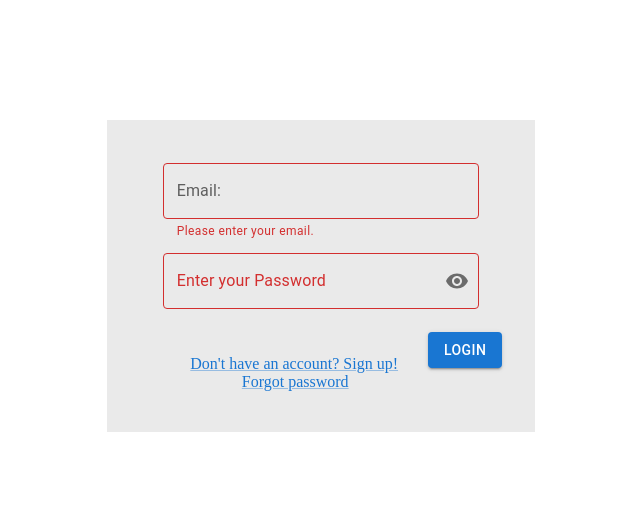
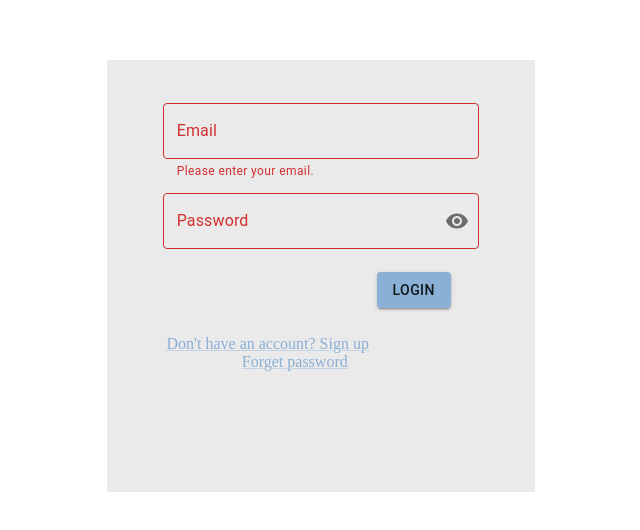
Before and after one commit to SpacesBetween/Spaces, a React (Create React App) app: page /login in a window 1280 px wide. Shown: the part 132-662 px from the top of the page, without its empty margins (335-975 px from the left). Built offline with nearby package versions, Linux system fonts and the light colour scheme; no server answers.

Commit message:
updated SignUp.js and LoginScreen.js

```diff
--- a/package.json
+++ b/package.json
@@ -26,7 +26,7 @@
     "bootstrap": "^5.2.3",
     "buffer": "^6.0.3",
     "crypto-browserify": "^3.12.0",
-    "dayjs": "^1.11.8",
+    "dayjs": "^1.11.9",
     "dotenv": "^16.3.1",
     "os-browserify": "^0.3.0",
     "path-browserify": "^1.0.1",
--- a/src/view/authentication/LoginScreen.js
+++ b/src/view/authentication/LoginScreen.js
@@ -13,12 +13,20 @@ import {
   AlertTitle,
   Container,
   Link,
+  createTheme,
+  ThemeProvider
 } from "@mui/material";
 import { Close, Visibility, VisibilityOff } from "@mui/icons-material";
 import { handleLogin } from "../../model/auth/auth.js";
 
-// can skip the sign-up part
-// the box is not align to the center, with the container
+const theme = createTheme({
+  palette: {
+    primary: {
+      main: "#8BB0D6",
+    },
+  },
+});
+
 export default function LoginScreen() {
   const [showPassword, setShowPassword] = useState(false);
   const [email, setEmail] = useState("");
@@ -42,6 +50,7 @@ export default function LoginScreen() {
 
   return (
     <>
+    <ThemeProvider theme={theme}>
       <Container
         maxWidth="xs"
         sx={{
@@ -56,7 +65,7 @@ export default function LoginScreen() {
           sx={{
             display: "flex",
             flexDirection: "column",
-            height: "35%",
+            height: "50%",
             width: "100%",
             bgcolor: "#eaeaea",
             padding: "16px",
@@ -65,6 +74,8 @@ export default function LoginScreen() {
           <div className="Email-input">
             <TextField
               id="outlined-start-adornment"
+              label="Email"
+              variant="outlined"
               error={email === ""}
               helperText="Please enter your email."
               sx={{
@@ -72,12 +83,7 @@ export default function LoginScreen() {
                 width: "80%",
                 position: "relative",
                 left: "8%",
-                top: "20%",
-              }}
-              InputProps={{
-                startAdornment: (
-                  <InputAdornment position="start">Email:</InputAdornment>
-                ),
+                top: "20%"
               }}
               onChange={(event) => {
                 setEmail(event.target.value);
@@ -99,8 +105,8 @@ export default function LoginScreen() {
                 setPassword(event.target.value);
               }}
             >
-              <InputLabel htmlFor="outlined-adornment-password">
-                Enter your Password
+                     <InputLabel htmlFor="outlined-adornment-password">
+                Password
               </InputLabel>
               <OutlinedInput
                 id="outlined-adornment-password"
@@ -124,7 +130,7 @@ export default function LoginScreen() {
           <div className="LoginButton">
             <Button
               variant="contained"
-              sx={{ m: 1, position: "relative", left: "75%", top: "40%" }}
+              sx={{ m: 1, position: "relative", left: "62%", top: "40%" }}
               onClick={handleClickLogin}
             >
               Login
@@ -133,10 +139,10 @@ export default function LoginScreen() {
           <div className="Links">
             <div>
               <Link
-                sx={{ position: "relative", left: "17%", top: "40%" }}
+                sx={{ position: "relative", left: "11%", top: 40}}
                 href="/signup"
               >
-                Don't have an account? Sign up!
+                Don't have an account? Sign up
               </Link>
             </div>
             <div>
@@ -144,12 +150,12 @@ export default function LoginScreen() {
                 sx={{
                   position: "relative",
                   left: "30%",
-                  top: "40%",
+                  top: 40,
                   cursor: "not-allowed",
                 }}
                 href="#"
               >
-                Forgot password
+                Forget password
               </Link>
             </div>
           </div>
@@ -175,6 +181,7 @@ export default function LoginScreen() {
           </Alert>
         </Collapse>
       </Container>
+      </ThemeProvider>
     </>
   );
 }
--- a/src/view/authentication/SignUp.js
+++ b/src/view/authentication/SignUp.js
@@ -15,9 +15,19 @@ import {
   Container,
   Typography,
   Stack,
+  createTheme,
+  ThemeProvider
 } from "@mui/material";
 import { Close, Visibility, VisibilityOff } from "@mui/icons-material";
 import { handleSignUp } from "../../model/auth/auth.js";
+
+const theme = createTheme({
+  palette: {
+    primary: {
+      main: "#8BB0D6",
+    },
+  },
+});
 
 // can skip the sign-up part
 // the box is not align to the center, with the container
@@ -94,6 +104,7 @@ export default function LoginScreen() {
 
   return (
     <>
+    <ThemeProvider theme={theme}>
       <Container
         maxWidth="xs"
         sx={{
@@ -105,35 +116,33 @@ export default function LoginScreen() {
         }}
       >
         <div className="stu-staff">
-          <Button onClick={handleClickStaff}>Staffs</Button>
-          <Button onClick={handleClickStudent}>Students</Button>
+          <Button variant="elevated" sx ={{fontSize: 20}} onClick={handleClickStaff}>Staffs</Button>
+          <Button variant="elevated" sx ={{fontSize: 20}} onClick={handleClickStudent}>Students</Button>
         </div>
         <Box
           sx={{
             display: "flex",
             flexDirection: "column",
-            height: "{TA} ? calc(100vh - 50px) : 50%",
+            height: "{TA} ? calc(100vh - 50px) : 120%",
             width: "100%",
             bgcolor: "#eaeaea",
-            padding: "16px",
+            padding: "32px",
           }}
         >
           <div className="Email-input">
             <TextField
-              id="outlined-start-adornment"
-              helperText="example@nus.edu.sg"
+              id="outlined-input-email"
+              label="Email"
+              variant="outlined"
+              helperText="UserID@u.nus.edu"
               sx={{
                 m: 1,
                 width: "80%",
                 position: "relative",
                 left: "8%",
-                top: "20%",
+                top: "5%",
               }}
-              InputProps={{
-                startAdornment: (
-                  <InputAdornment position="start">Email:</InputAdornment>
-                ),
-              }}
+
               onChange={(event) => {
                 setEmail(event.target.value);
               }}
@@ -141,19 +150,17 @@ export default function LoginScreen() {
           </div>
           <div className="name-input">
             <TextField
-              id="outlined-start-adornment"
+              id="outlined-input-name"
+              label="Name"
+              variant="outlined"
               sx={{
                 m: 1,
                 width: "80%",
                 position: "relative",
                 left: "8%",
-                top: "20%",
+                top: "-5%",
               }}
-              InputProps={{
-                startAdornment: (
-                  <InputAdornment position="start">Name:</InputAdornment>
-                ),
-              }}
+
               onChange={(event) => {
                 setName(event.target.value);
               }}
@@ -166,7 +173,7 @@ export default function LoginScreen() {
                 width: "80%",
                 position: "relative",
                 left: "8%",
-                top: "20%",
+                top: "-5%",
               }}
               variant="outlined"
               onChange={(event) => {
@@ -174,7 +181,7 @@ export default function LoginScreen() {
               }}
             >
               <InputLabel htmlFor="outlined-adornment-password">
-                Enter your Password
+                Password
               </InputLabel>
               <OutlinedInput
                 id="outlined-adornment-password"
@@ -202,16 +209,16 @@ export default function LoginScreen() {
                 <Button
                   variant="contained"
                   onClick={handleClickTA}
-                  sx={{ position: "relative", top: "30%" }}
+                  sx={{ position: "relative", top: 5, left: "57.5%"}}
                 >
                   I am a TA
                 </Button>
                 <Typography
                   fontSize="10"
                   color="red"
-                  sx={{ position: "relative", left: "30%", bottom: "20%" }}
+                  sx={{ position: "relative", left: "45%", top: 5, fontSize: 13 }}
                 >
-                  We may need to verify!
+                  Warning: Verification required.
                 </Typography>
               </div>
 
@@ -242,7 +249,7 @@ export default function LoginScreen() {
                           onClick={handleUpdateModulesAdd}
                           variant="contained"
                           size="medium"
-                          sx={{ position: "relative", left: "20%", top: "40%" }}
+                          sx={{ position: "relative", left: "10%", top: "40%" }}
                         >
                           Add
                         </Button>
@@ -271,31 +278,31 @@ export default function LoginScreen() {
               </div>
             </>
           )}
-          <div className="Links">
-            <Link
-              sx={{ position: "relative", left: "17%", top: "50%" }}
-              href="/login"
-            >
-              Wait! I have an account! Login
-            </Link>
-          </div>
-        </Box>
-
-        <div className="SubmitButton">
+          <div className="SubmitButton">
           <Button
             variant="contained"
             sx={{
               m: 1,
               position: "relative",
-              left: "75%",
-              top: "0%",
-              backgroundColor: "purple",
+              left: 120,
+              top: 10,
+              backgroundColor: "primary"
             }}
             onClick={handleClickSubmit}
           >
-            Submit!
+            Sign Up
           </Button>
         </div>
+        <div className="Links">
+            <Link
+              sx={{ position: "relative", left: "23%", top: 10, fontSize: 20 }}
+              href="/login"
+            >
+              Have an account? Log In
+            </Link>
+          </div>
+
+        </Box>
         <Collapse in={open === true}>
           <Alert
             severity="warning"
@@ -324,7 +331,10 @@ export default function LoginScreen() {
             </Alert>
           )}
         </div>
+
       </Container>
+
+      </ThemeProvider>
     </>
   );
 }
--- a/src/view/roomSearch/BookingPage.js
+++ b/src/view/roomSearch/BookingPage.js
@@ -1,7 +1,7 @@
 import React, { useEffect } from "react";
 import { Container, Typography, Box, Button, ThemeProvider, createTheme } from "@mui/material";
-import DurationSearchBar from "../../components/DurationSearchBar";
-import TypeOfBookingBar from "../../components/TypeOfBookingBar";
+import DurationSearchBar from "../../components/DurationSearchBar.js";
+import TypeOfBookingBar from "../../components/TypeOfBookingBar.js";
 import { Icon } from "@mdi/react";
 import { mdiRestart, mdiArrowRightBoldHexagonOutline } from "@mdi/js";
 
--- a/src/view/roomSearch/RoomPage.js
+++ b/src/view/roomSearch/RoomPage.js
@@ -102,6 +102,7 @@ export default function RoomPage() {
               endIcon={
                 <Icon path={mdiArrowRightBoldHexagonOutline} size={0.7} />
               }
+
             >
               <Typography sx={{ fontSize: 14 }}>Go</Typography>
             </Button>
--- a/src/view/roomSearch/StudySpotPage.js
+++ b/src/view/roomSearch/StudySpotPage.js
@@ -1,8 +1,8 @@
 import React, { useEffect } from "react";
 import { Container, Typography, Box, Button } from "@mui/material";
-import { ThemeProvider, createTheme } from "@mui/material/styles";
-import TimeSearchBar from "./utils/TimeSearchBar";
-import DurationSearchBar from "./utils/DurationSearchBar";
+import { ThemeProvider, createTheme } from "@mui/material";
+import TimeSearchBar from "../../components/TimeSearchBar.js";
+import DurationSearchBar from "../../components/DurationSearchBar.js";
 import { Icon } from "@mdi/react";
 import { mdiRestart, mdiArrowRightBoldHexagonOutline } from "@mdi/js";
 
```
Also changed, not shown: src/App.js (+8 -2 lines), src/view/roomSearch/BookingRecords.js (+10 -7 lines), 1 other file (tests, documents, lock files or other folders).
